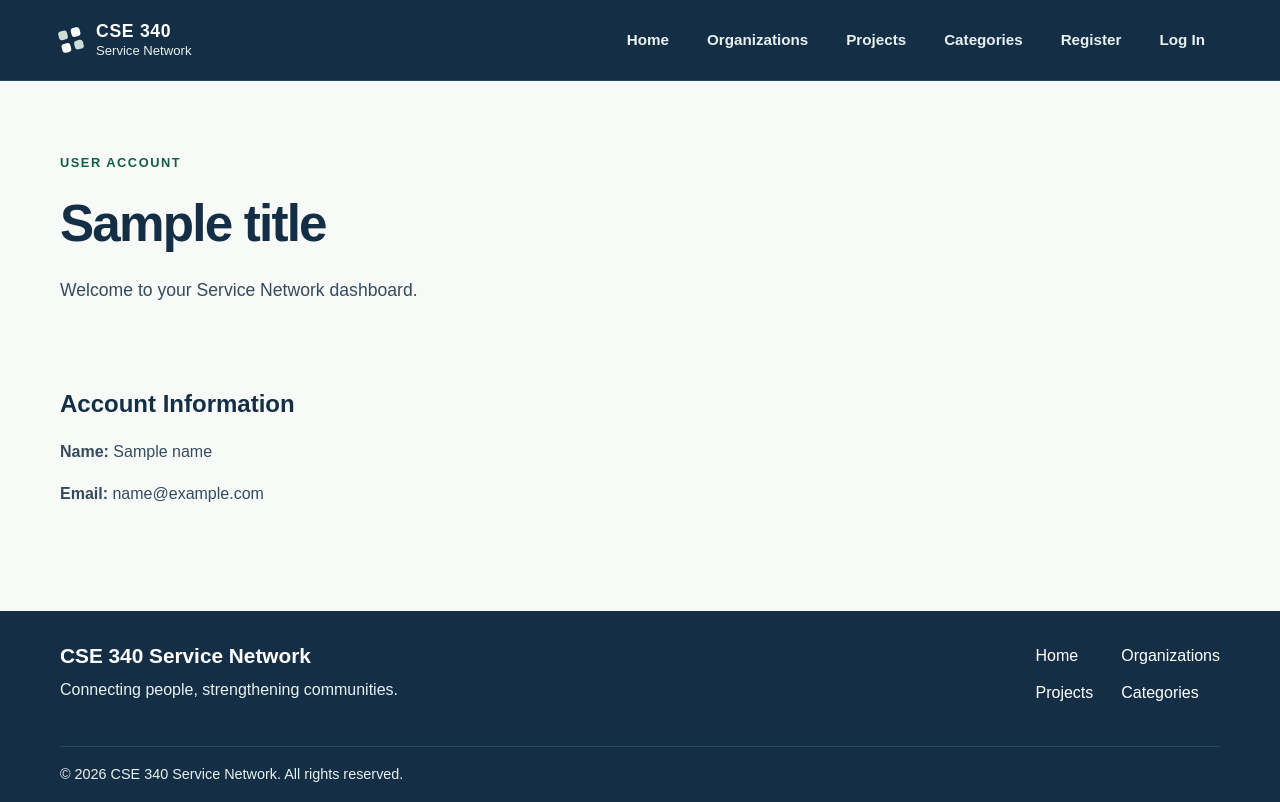
After one commit to JPgitidaho/CSE340, a Node server app: template src/views/dashboard.ejs in a window 1280 px wide. The commit adds this page. Run offline with Node 20, Linux system fonts and the light colour scheme; the template is opened without the code that fills it: most values are stand-ins (such as "Sample title", 1, 10 or a date in 2020).

Commit message:
Implement protected dashboard route for W05

```diff
--- /dev/null
+++ b/src/views/dashboard.ejs
@@ -0,0 +1,20 @@
+
+<%- include('partials/header') %>
+
+<main id="main-content" class="interior-main">
+    <section class="page-intro" aria-labelledby="page-title">
+        <p class="eyebrow">USER ACCOUNT</p>
+        <h1 id="page-title"><%= title %></h1>
+        <p class="page-description">
+            Welcome to your Service Network dashboard.
+        </p>
+    </section>
+
+    <section class="content-section">
+        <h2>Account Information</h2>
+        <p><strong>Name:</strong> <%= name %></p>
+        <p><strong>Email:</strong> <%= email %></p>
+    </section>
+</main>
+
+<%- include('partials/footer') %>
```
Also changed, not shown: src/controllers/users.js (+23 -2 lines), src/routes.js (+7 -2 lines), src/views/home.ejs (+7 -0 lines).
